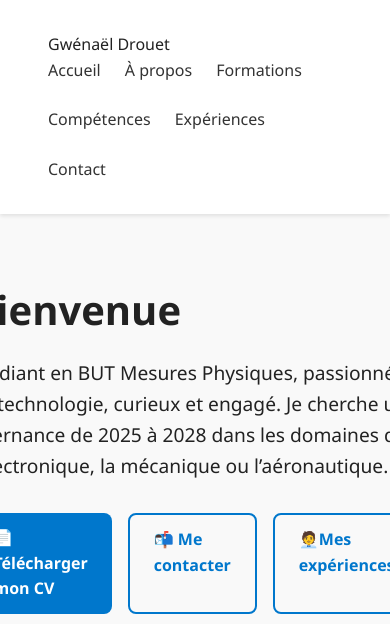
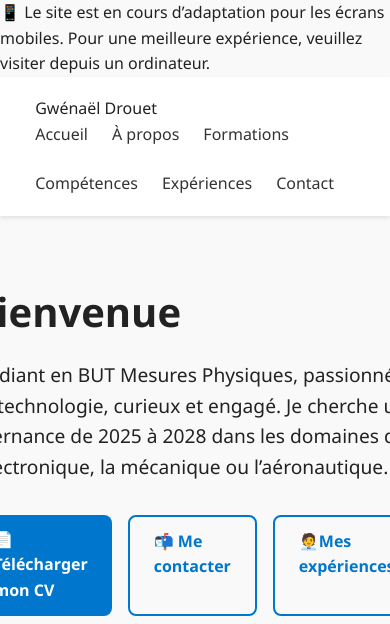
Before and after one commit to Gwen-83/apprentissage, a plain HTML site: page Index.html in a window 390 px wide. Shown: the top 624 px of the page. Drawn offline with Linux system fonts and the light colour scheme.

Commit message:
Update style.css

```diff
--- a/style.css
+++ b/style.css
@@ -12,19 +12,6 @@ body {
   line-height: 1.6;
 }
 
-#mobile-warning {
-  background-color: #ffe4b2;
-  color: #663c00;
-  padding: 1rem;
-  text-align: center;
-  font-size: 1rem;
-  font-weight: 500;
-  position: fixed;
-  top: 0;
-  width: 100%;
-  z-index: 1000;
-  box-shadow: 0 2px 6px rgba(0,0,0,0.1);
-}
 /* HEADER */
 header {
   background-color: #ffffff;
@@ -40,7 +27,7 @@ nav {
   justify-content: space-between;
   align-items: center;
   flex-wrap: wrap;
-  padding: 1rem;
+  padding: 0.2rem;
 }
 
 .nav-links {
```
